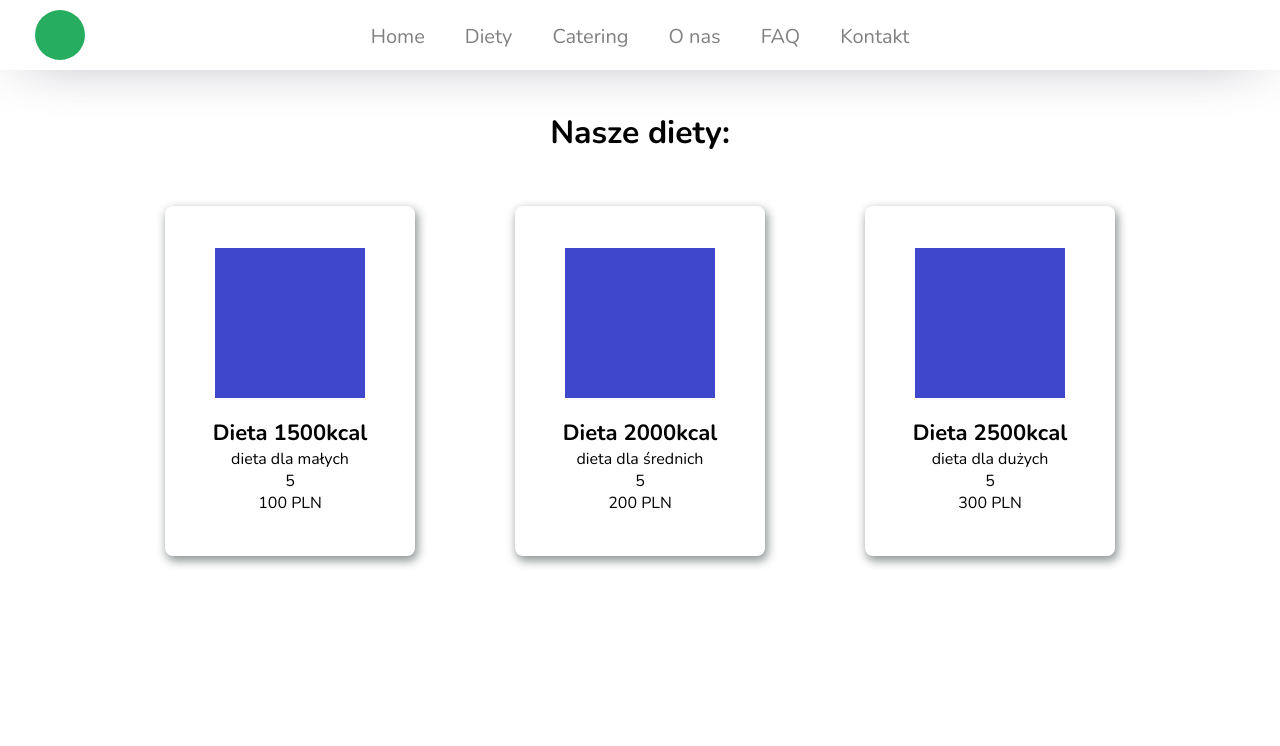
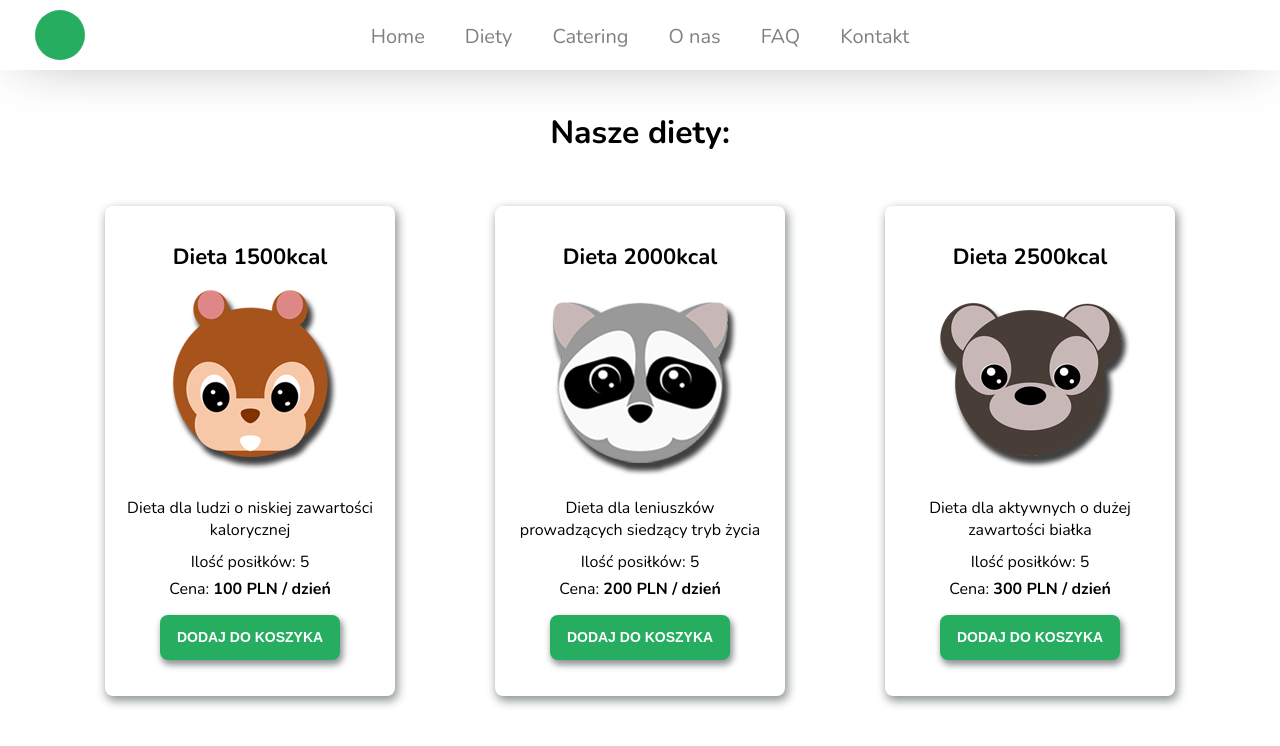
Before and after one commit to lobarzanek/vue-catering-web, a Vue app: page /diet in a window 1280 px wide. Shown: the top 746 px of the page. Built offline with nearby package versions, Linux system fonts and the light colour scheme.

Commit message:
add styles for diet card

```diff
--- a/src/components/content/dietpage/DietCard.vue
+++ b/src/components/content/dietpage/DietCard.vue
@@ -24,16 +24,26 @@ defineProps({
     type: String,
     default: () => "",
   },
+  imgAlt: {
+    type: String,
+    default: () => "",
+  },
 });
+
+
+
 </script>
 
 <template>
   <div class="card">
-    <img class="card-img" src="../../../images/card-image150x150.png" alt="" />
     <span class="title">{{ title }}</span>
+    <img class="card-img" :src="imgSrc" :alt="imgAlt" />
     <span class="description">{{ description }}</span>
-    <span class="mealsCount">{{ mealsCount }}</span>
-    <span class="price">{{ price }} {{ currency }}</span>
+    <span class="mealsCount">Ilość posiłków: {{ mealsCount }}</span>
+    <div>
+      Cena: <span class="price"> {{ price }} {{ currency }} / dzień </span>
+    </div>
+    <button class="btn-add">Dodaj do koszyka</button>
   </div>
 </template>
 
@@ -43,14 +53,15 @@ defineProps({
   flex-direction: column;
   justify-content: center;
   align-items: center;
+  height: 450px;
   width: 250px;
-  height: 350px;
+  padding: 20px;
   border-radius: 8px;
   box-shadow: 2px 4px 10px 1px #01111170;
   overflow: hidden;
-  transition: all .3s ease-in-out;
+  transition: all 0.3s ease-in-out;
 
-  &:hover{
+  &:hover {
     transform: scale(1.15);
   }
 
@@ -59,8 +70,49 @@ defineProps({
   }
 
   .title {
+    margin-bottom: 15px;
     font-size: 22px;
     font-weight: bold;
   }
+
+  .description {
+    display: flex;
+    justify-content: center;
+    align-items: center;
+    text-align: center;
+    margin-bottom: 10px;
+  }
+
+  .mealsCount {
+    margin-bottom: 5px;
+  }
+
+  .price {
+    font-weight: bold;
+  }
+
+  .btn-add {
+    display: flex;
+    align-items: center;
+    justify-content: center;
+    width: 180px;
+    height: 45px;
+    margin-top: 15px;
+    padding: 12px;
+    background-color: #26ad60;
+    box-shadow: 2px 4px 6px 1px #01111170;
+    color: #fff;
+    font-size: 14px;
+    font-weight: 600;
+    text-transform: uppercase;
+    border-radius: 8px;
+    border: none;
+    transition: 0.3 easy color, 0.3 easy background-color;
+
+    &:hover {
+      cursor: pointer;
+      background-color: #1d8048;
+    }
+  }
 }
 </style>
--- a/src/views/DietView.vue
+++ b/src/views/DietView.vue
@@ -7,29 +7,32 @@ data.value = [
   {
     id: 1,
     title: "Dieta 1500kcal",
-    description: "dieta dla małych",
+    description: "Dieta dla ludzi o niskiej zawartości kalorycznej",
     mealsCount: 5,
     price: 100,
     currency: "PLN",
-    imgSrc: "../../../images/card-image150x150.png",
+    imgSrc: "src/images/sqr200x200.png",
+    imgAlt: "Ruda wiewiórka",
   },
   {
     id: 2,
     title: "Dieta 2000kcal",
-    description: "dieta dla średnich",
+    description: "Dieta dla leniuszków prowadzących siedzący tryb życia",
     mealsCount: 5,
     price: 200,
     currency: "PLN",
-    imgSrc: "../../../images/card-image150x150.png",
+    imgSrc: "src/images/raccoon200x200.png",
+    imgAlt: "Mały szop",
   },
   {
     id: 3,
     title: "Dieta 2500kcal",
-    description: "dieta dla dużych",
+    description: "Dieta dla aktywnych o dużej zawartości białka",
     mealsCount: 5,
     price: 300,
     currency: "PLN",
-    imgSrc: "../../../images/card-image150x150.png",
+    imgSrc: "src/images/bear200x200.png",
+    imgAlt: "Silny niedźwiedź",
   },
 ];
 </script>
@@ -46,6 +49,7 @@ data.value = [
         :price="item.price"
         :currency="item.currency"
         :imgSrc="item.imgSrc"
+        :imgAlt="item.imgAlt"
         :key="index"
       ></DietCard>
     </div>
```
